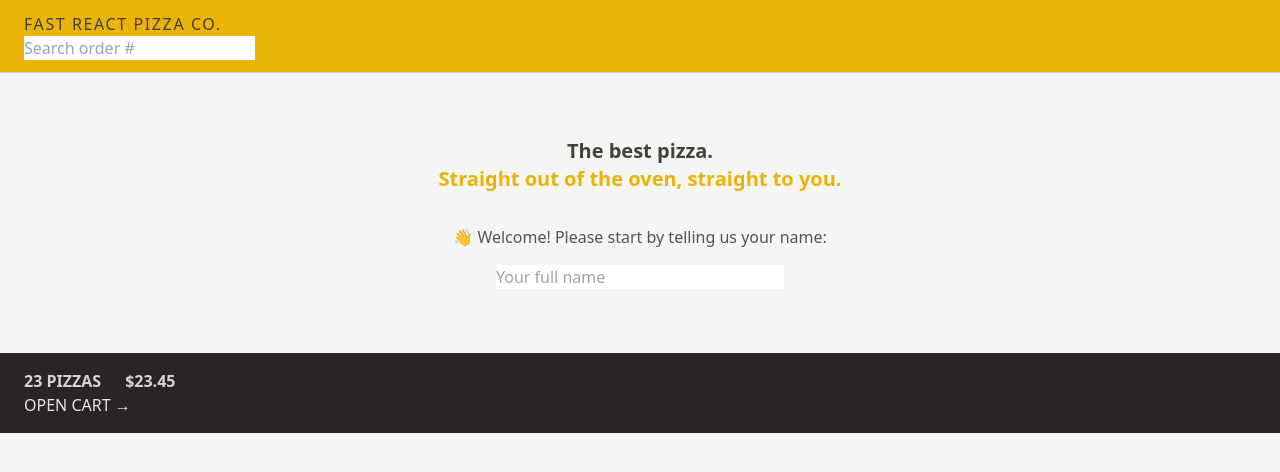
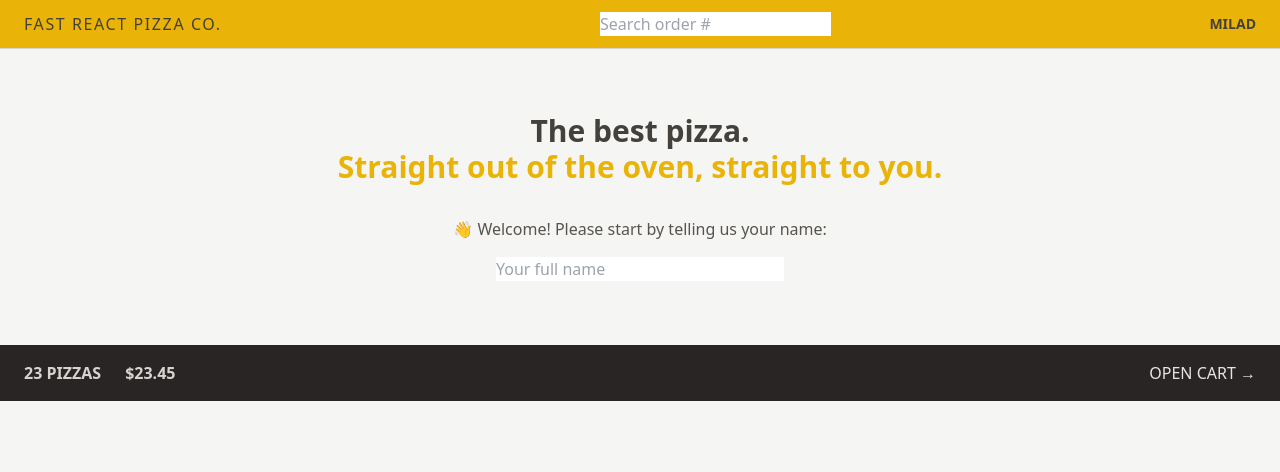
Before and after one commit to JS-Mechanic/Rapid-Za, a React (Vite) app: page / in a window 1280 px wide. Shown: the top 472 px of the page. Built offline with nearby package versions, Linux system fonts and the light colour scheme.

Commit message:
Styling flex containers

```diff
--- a/src/features/cart/CartOverview.jsx
+++ b/src/features/cart/CartOverview.jsx
@@ -2,7 +2,7 @@ import {Link} from "react-router-dom";
 
 function CartOverview() {
 	return (
-		<div className="bg-stone-800 px-4 py-4 text-sm uppercase text-stone-200 sm:px-6 md:text-base">
+		<div className="flex items-center justify-between bg-stone-800 px-4 py-4 text-sm uppercase text-stone-200 sm:px-6 md:text-base">
 			<p className="font-semibold text-stone-300 space-x-4 sm:space-x-6">
 				<span>23 pizzas</span>
 				<span>$23.45</span>
--- a/src/features/user/UserName.jsx
+++ b/src/features/user/UserName.jsx
@@ -1,3 +1,3 @@
 export default function UserName() {
-	return <div className="hidden text-sm font-semibold">Milad</div>;
+	return <div className="hidden text-sm font-semibold md:block">Milad</div>;
 }
--- a/src/ui/Header.jsx
+++ b/src/ui/Header.jsx
@@ -4,7 +4,7 @@ import UserName from "../features/user/UserName.jsx";
 
 export default function Header() {
 	return (
-		<header className="border-b border-stone-300 bg-yellow-500 px-4 py-3 uppercase sm:px-6">
+		<header className="flex items-center justify-between border-b border-stone-300 bg-yellow-500 px-4 py-3 uppercase sm:px-6">
 			<Link to="/" className="tracking-widest">
 				Fast React Pizza Co.
 			</Link>
--- a/src/ui/Home.jsx
+++ b/src/ui/Home.jsx
@@ -3,7 +3,7 @@ import CreateUser from "../features/user/CreateUser.jsx";
 function Home() {
 	return (
 		<div className="my-10 text-center sm:my-16">
-			<h1 className="mb-8 text-xl font-semibold">
+			<h1 className="mb-8 px-4 text-xl font-semibold md:text-3xl">
 				The best pizza.
 				<br />
 				<span className="text-yellow-500">Straight out of the oven, straight to you.</span>
```
